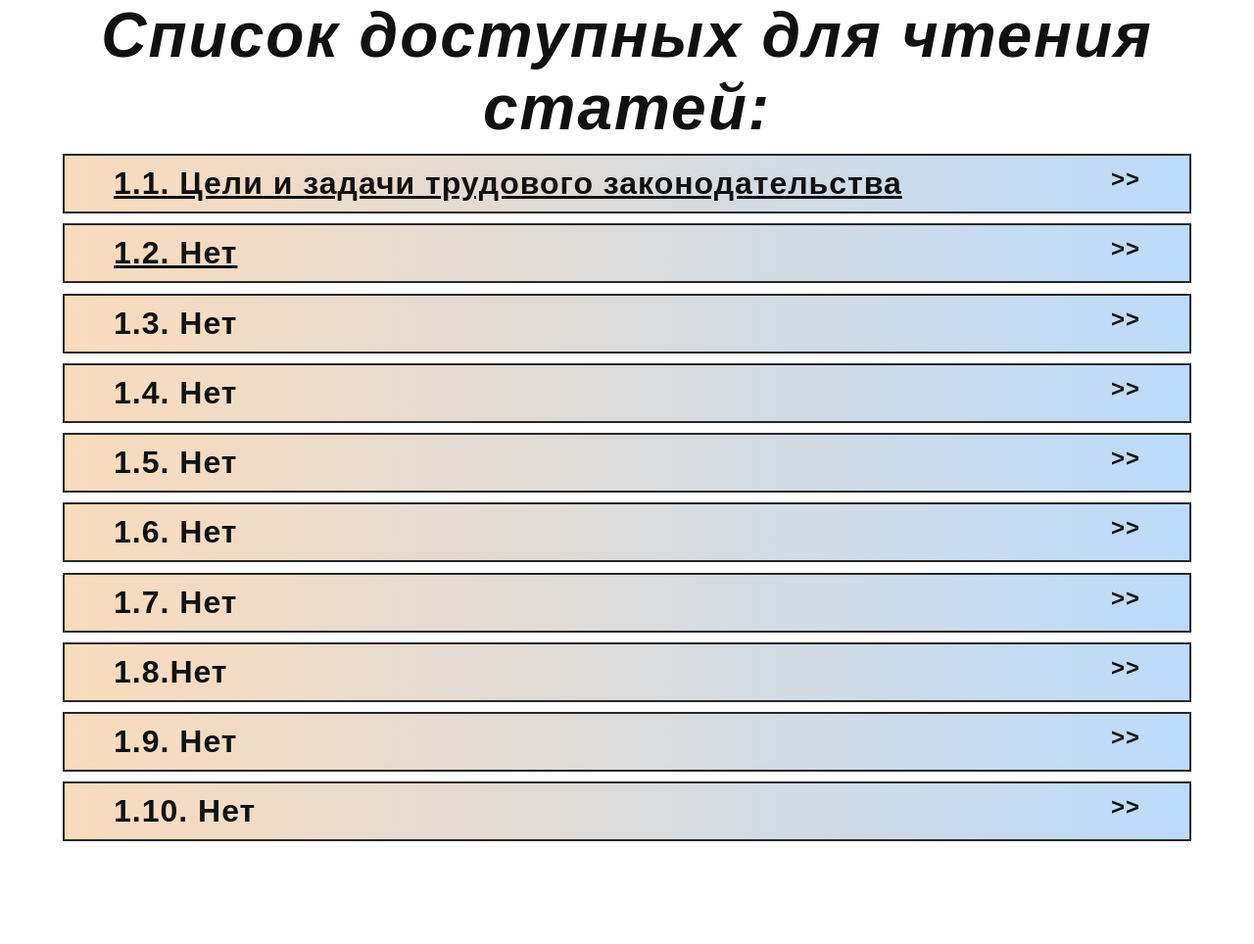
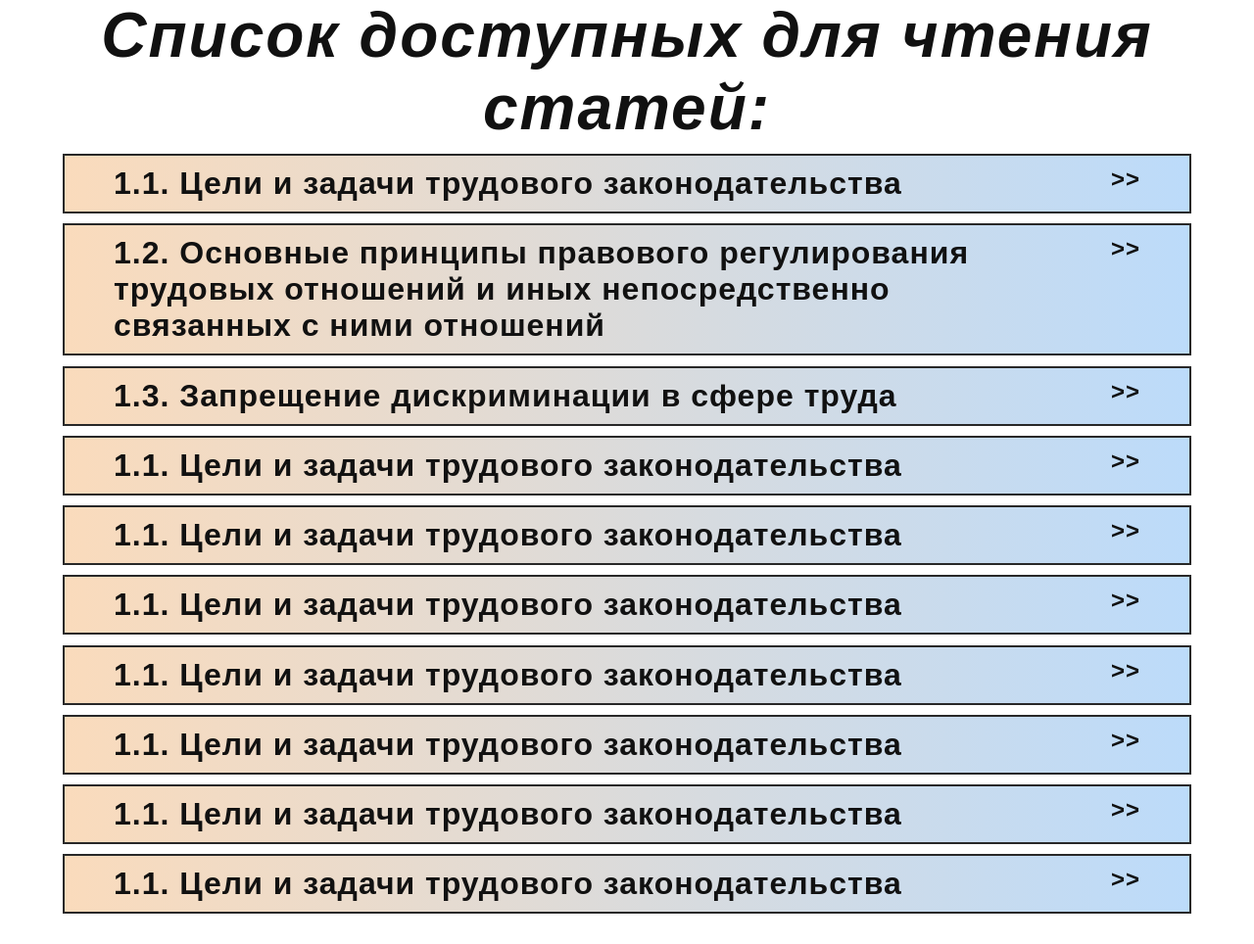
Before and after one commit to LiSeKai/my_site, a Django app: page /stat_menu in a window 1280 px wide. Shown: the part 133-1097 px from the top of the page at 98% size. Before the commit the page ends 992 px from the top, so only its background shows below. Run offline with Django 5.2, Linux system fonts and the light colour scheme.

Commit message:
Доп статьи

```diff
--- a/main/models.py
+++ b/main/models.py
@@ -1,3 +1 @@
 from django.db import models
-
-# Create your models here.
--- a/main/static/main/css/stat_menu.css
+++ b/main/static/main/css/stat_menu.css
@@ -1,4 +1,5 @@
 .box_stat {
+    text-decoration: none;
     width: auto;
     display: flex;
     justify-content: space-between;
@@ -19,6 +20,7 @@
 }
 
 .text_stat {
+    text-decoration: none;
     font-family: Arial, sans-serif;
     font-size: 32px;
     color: #111111;
--- a/main/templates/main/header.html
+++ b/main/templates/main/header.html
@@ -17,6 +17,7 @@ body {
     font-family: Arial, sans-serif;
 
 }
+
 
 /* Header стили */
 .header {
--- a/main/templates/main/stat_menu.html
+++ b/main/templates/main/stat_menu.html
@@ -6,7 +6,7 @@
     <link rel="stylesheet" type="text/CSS" href="../CSS/stat_menu.css">
     <title>Список статей</title>
     {% load static %}
-    <link rel="stylesheet" type="text/css" href="{% static 'main/css/stat_menu.css' %}">
+    <link rel="stylesheet" type="text/css" href="{%  static 'main/css/stat_menu.css' %}">
     {% include "main/header.html" %}
 </head>
 <body>
@@ -27,65 +27,65 @@
         </div>
 
         <div class="box_stat">
-            <a href="#" class="text_stat">
-                1.2. Нет
+            <a href="page2" class="text_stat">
+                1.2. Основные принципы правового регулирования трудовых отношений и иных непосредственно связанных с ними отношений
             </a>
             <p class="go_to_page">>></p>
         </div>
 
         <div class="box_stat">
-            <p class="text_stat">
-                1.3. Нет
-            </p>
+            <a href="page3" class="text_stat">
+                1.3. Запрещение дискриминации в сфере труда
+            </a>
             <p class="go_to_page">>></p>
         </div>
 
         <div class="box_stat">
-            <p class="text_stat">
-                1.4. Нет
-            </p>
+            <a href="stat_page" class="text_stat">
+                1.1. Цели и задачи трудового законодательства
+            </a>
             <p class="go_to_page">>></p>
         </div>
 
         <div class="box_stat">
-            <p class="text_stat">
-                1.5. Нет
-            </p>
+            <a href="stat_page" class="text_stat">
+                1.1. Цели и задачи трудового законодательства
+            </a>
             <p class="go_to_page">>></p>
         </div>
 
         <div class="box_stat">
-            <p class="text_stat">
-                1.6. Нет
-            </p>
+            <a href="stat_page" class="text_stat">
+                1.1. Цели и задачи трудового законодательства
+            </a>
             <p class="go_to_page">>></p>
         </div>
 
         <div class="box_stat">
-            <p class="text_stat">
-                1.7. Нет
-            </p>
+            <a href="stat_page" class="text_stat">
+                1.1. Цели и задачи трудового законодательства
+            </a>
             <p class="go_to_page">>></p>
         </div>
 
         <div class="box_stat">
-            <p class="text_stat">
-                1.8.Нет
-            </p>
+            <a href="stat_page" class="text_stat">
+                1.1. Цели и задачи трудового законодательства
+            </a>
             <p class="go_to_page">>></p>
         </div>
 
         <div class="box_stat">
-            <p class="text_stat">
-                1.9. Нет
-            </p>
+            <a href="stat_page" class="text_stat">
+                1.1. Цели и задачи трудового законодательства
+            </a>
             <p class="go_to_page">>></p>
         </div>
 
         <div class="box_stat">
-            <p class="text_stat">
-                1.10. Нет
-            </p>
+            <a href="stat_page" class="text_stat">
+                1.1. Цели и задачи трудового законодательства
+            </a>
             <p class="go_to_page">>></p>
         </div>
 
--- a/main/urls.py
+++ b/main/urls.py
@@ -16,4 +16,7 @@ urlpatterns = [
     path('resetpassword', views.resetpassword ),
     path('stat_menu', views.stat_menu),
     path('stat_page', views.stat_pag1),
+    path('page2', views.stat_pag2),
+    path('page3', views.stat_pag3),
+
 ]
--- a/main/views.py
+++ b/main/views.py
@@ -22,3 +22,7 @@ def stat_menu(request):
     return render(request,'main/stat_menu.html')
 def stat_pag1(request):
     return render(request,'main/stat_page.html')
+def stat_pag2(request):
+    return render(request,'main/page2.html')
+def stat_pag3(request):
+    return render(request,'main/page3.html')
```
Also changed, not shown: main/templates/main/page2.html (added, +23 -0 lines), main/templates/main/page3.html (added, +8 -0 lines), main/templates/main/page_layout.html (added, +30 -0 lines), main/templates/main/stat_page.html (+12 -37 lines).
